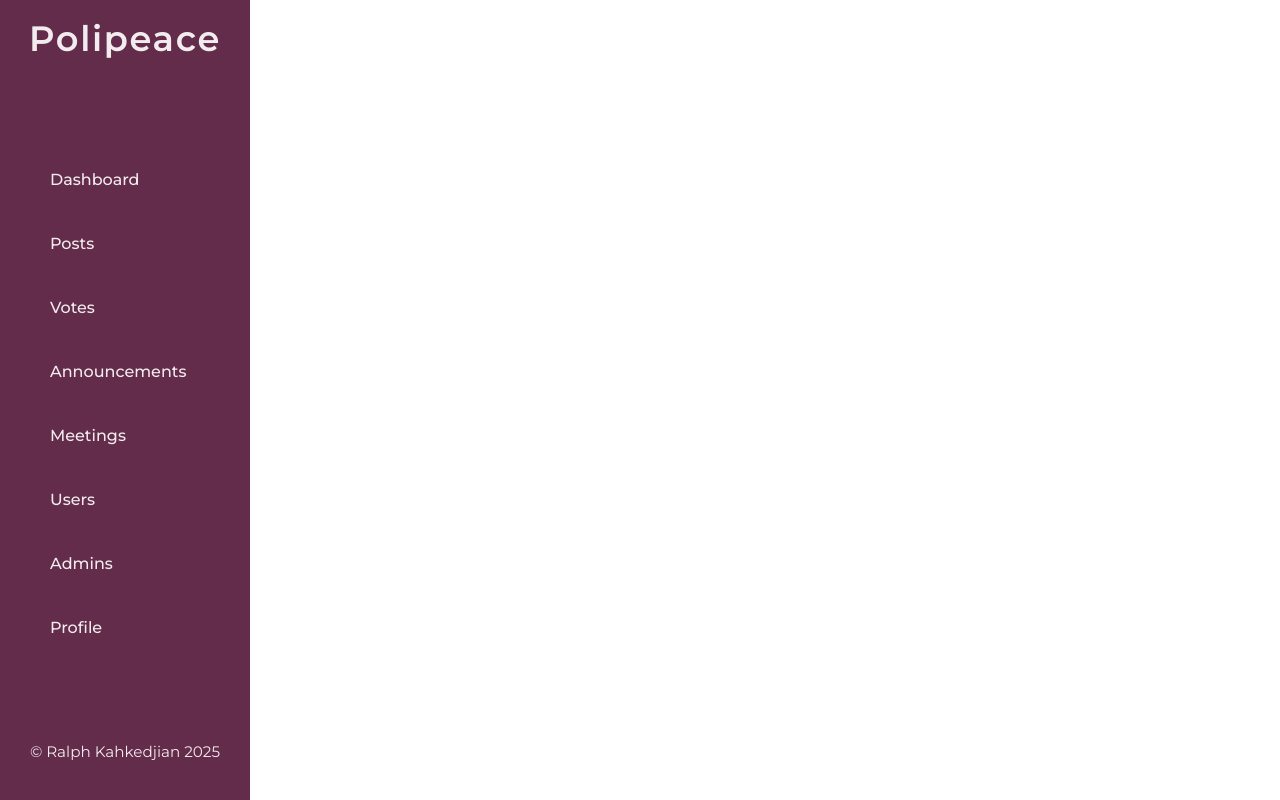
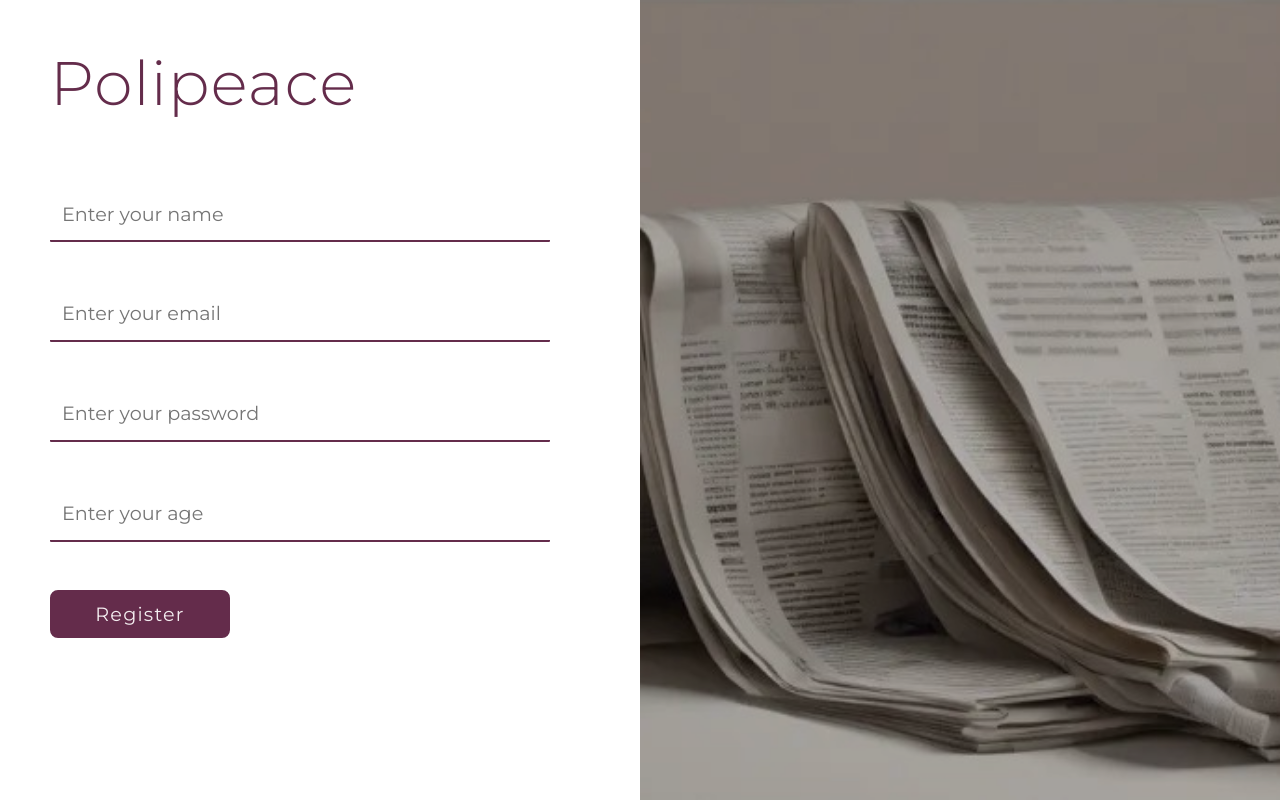
Before and after one commit to RalphKahkedjian/polipeace_admin, a React (Vite) app in the folder polipeace_admin_frontend/: page / in a window 1280 px wide. Built offline with nearby package versions, Linux system fonts and the light colour scheme.

Commit message:
Added button component and designed registration file

```diff
--- a/polipeace_admin_frontend/src/App.tsx
+++ b/polipeace_admin_frontend/src/App.tsx
@@ -1,11 +1,12 @@
 import 'bootstrap/dist/css/bootstrap.min.css';
 import './App.css'
-import Sidebar from './components/Sidebar';
+// import Sidebar from './components/Sidebar';
+import Registration from './views/Registration';
 
 function App() {
   return (
     <>
-    <Sidebar />
+    <Registration />
     </>
   )
 }
--- /dev/null
+++ b/polipeace_admin_frontend/src/components/Button.tsx
@@ -0,0 +1,40 @@
+interface ButtonProps {
+  width: number,
+  height: number,
+  text: string,
+  color: string,
+  backgroundColor: string,
+  borderRadius: string,
+  paddingTop: number,
+  border: string,
+  onClick?: ()=>void,
+  onMouseEnter: ()=> void,
+  onMouseLeave: ()=> void
+}
+
+
+export default function Button({width, height, text, color, backgroundColor, borderRadius, onClick, paddingTop, border, onMouseEnter,onMouseLeave}: ButtonProps) {
+
+
+  return (
+    <div style={{
+      width: width,
+      height: height,
+      color: color,
+      backgroundColor: backgroundColor,
+      borderRadius: borderRadius,
+      paddingTop: paddingTop,
+      border: border,
+      textAlign:'center',
+      cursor:'pointer',
+      transition:'all 0.3s ease-in'
+    }}
+    onMouseEnter={onMouseEnter}
+    onMouseLeave={onMouseLeave}
+    onClick={()=> onClick}
+
+    >
+      {text}
+    </div>
+  )
+}
--- a/polipeace_admin_frontend/src/components/Sidebar.css
+++ b/polipeace_admin_frontend/src/components/Sidebar.css
@@ -32,7 +32,7 @@
 }
 
 .sidebar-links li {
-  margin: 20px 10px;
+  margin: 20px -10px;
   text-align: left;
 }
 
--- a/polipeace_admin_frontend/src/views/Registration.css
+++ b/polipeace_admin_frontend/src/views/Registration.css
@@ -0,0 +1,84 @@
+@import url('https://fonts.googleapis.com/css2?family=Karla:ital,wght@0,200..800;1,200..800&family=Montserrat:ital,wght@0,100..900;1,100..900&display=swap');
+
+* {
+  font-family: 'Montserrat', sans-serif;
+  margin: 0;
+  padding: 0;
+  box-sizing: border-box;
+}
+
+.registration-container {
+  width: 100%;
+  height: 100%;
+  display: flex;
+  align-items: center;
+  justify-content: center;
+}
+
+.registration-form {
+  position: absolute;
+  left: 0;
+  top: 0;
+  width: 50%;
+  font-size: 1.2em;
+  letter-spacing: 1.2px;
+  text-align: left;
+  padding: 50px;
+  height: 100%;
+}
+
+.registration-bg {
+  width: 50%;
+  position: absolute;
+  right: 0;
+  top: 0;
+  height: 100vh;
+  height: 100%;
+}
+
+.registration-bg img {
+  width: 100%;
+  height: 100%;
+  object-fit: cover;
+  filter: brightness(70%);
+}
+
+.registration-form h1 {
+  font-weight: 200;
+  color: #642C4B;
+}
+
+.registration-input-field {
+  display: block;
+  width: 100%;
+  margin-top: 70px;
+}
+
+.registration-input-field input {
+  display: block;
+  width: 100%;
+  border: none;
+  border-bottom: 2px solid #642C4B;
+  max-width: 500px;
+  margin-top: 45px;
+  padding: 12px;
+  border-radius: 1px;
+  font-size: 1em;
+  background-color: transparent;
+}
+
+@media screen and (max-width: 1250px) {
+  .registration-bg {
+    display: none;
+  }
+
+  .registration-form {
+    width: 100%;
+    left: 0;
+    text-align: center;
+  }
+
+  .registration-input-field input {
+    width: 90%;
+  }
+}
--- a/polipeace_admin_frontend/src/views/Registration.tsx
+++ b/polipeace_admin_frontend/src/views/Registration.tsx
@@ -1,7 +1,48 @@
+import { useState } from 'react';
+import AuthBackgroundImage from '../assets/images/Login.png';
+import Button from '../components/Button';
+import '../views/Registration.css';
+
 export default function Registration() {
+
+  const [isHovered, setIsHovered] = useState(false)
+
   return (
-    <div>
-
+    <div className='registration-container'>
+      <div className='d-flex'>
+        <div className='registration-form'>
+          <div className='d-block'>
+            <div>
+              <h1 className='fw-light'>
+                Polipeace
+              </h1>
+            </div>
+            <div className='registration-input-field d-block'>
+              <input type='text' placeholder='Enter your name' />
+              <input type='email' placeholder='Enter your email' />
+              <input type='password' placeholder='Enter your password' />
+              <input type='number' placeholder='Enter your age' />
+            </div>
+          </div>
+          <div className='mt-5'>
+          <Button
+            width={180}
+            height = {48}
+            text='Register'
+            color= {isHovered ? '#642C4B' : '#F3ECEF'}
+            backgroundColor= {isHovered ? '#F3ECEF' : '#642C4B'}
+            borderRadius='8px'
+            border='2px solid #642C4B'
+            paddingTop={8}
+            onMouseEnter={()=> setIsHovered(true)}
+            onMouseLeave={()=> setIsHovered(false)}
+          />
+          </div>
+        </div>
+        <div className='registration-bg'>
+          <img src={AuthBackgroundImage} alt='background-image-authpage' />
+        </div>
+      </div>
     </div>
-  )
+  );
 }
```
Also changed, not shown: polipeace_admin_frontend/src/assets/images/Login.png (added).
